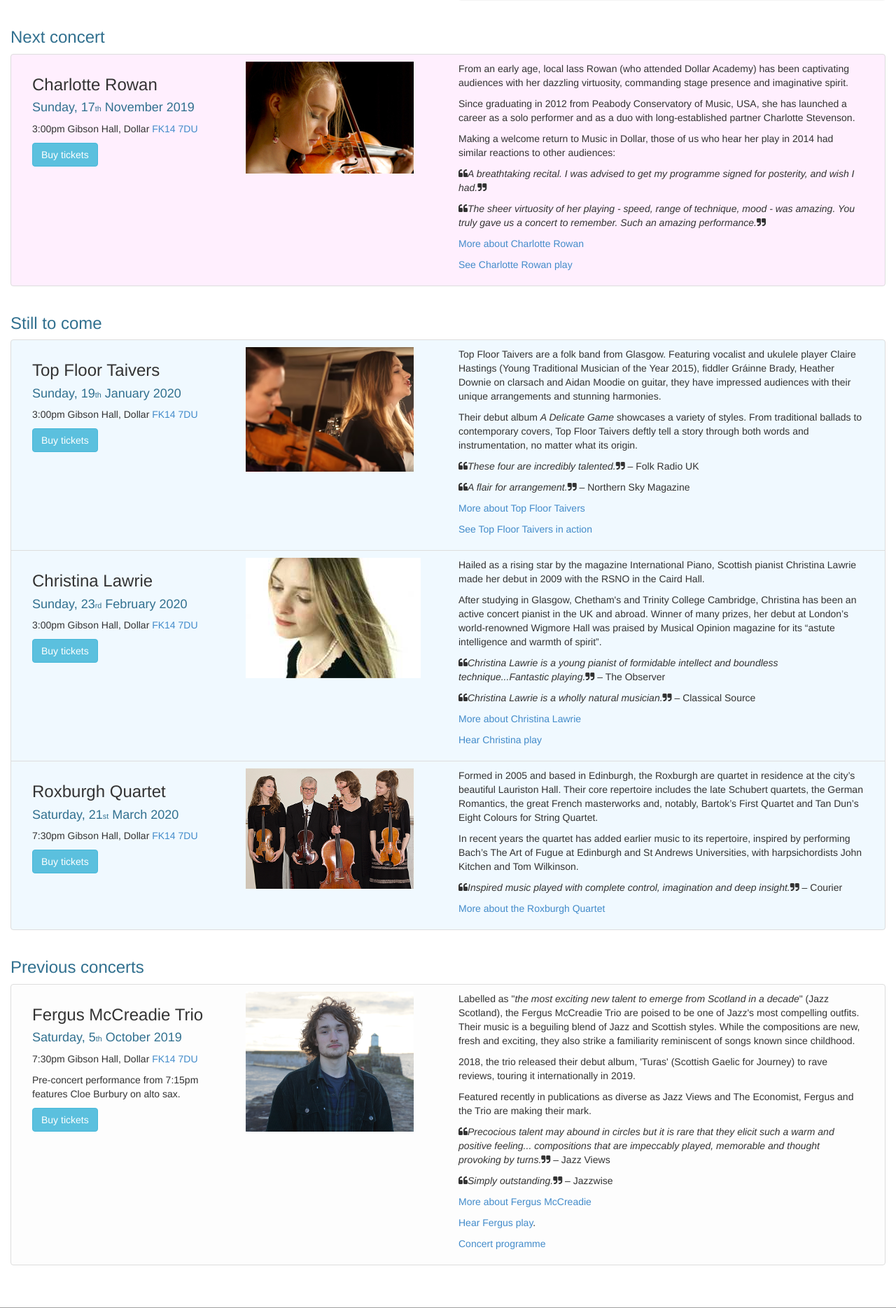
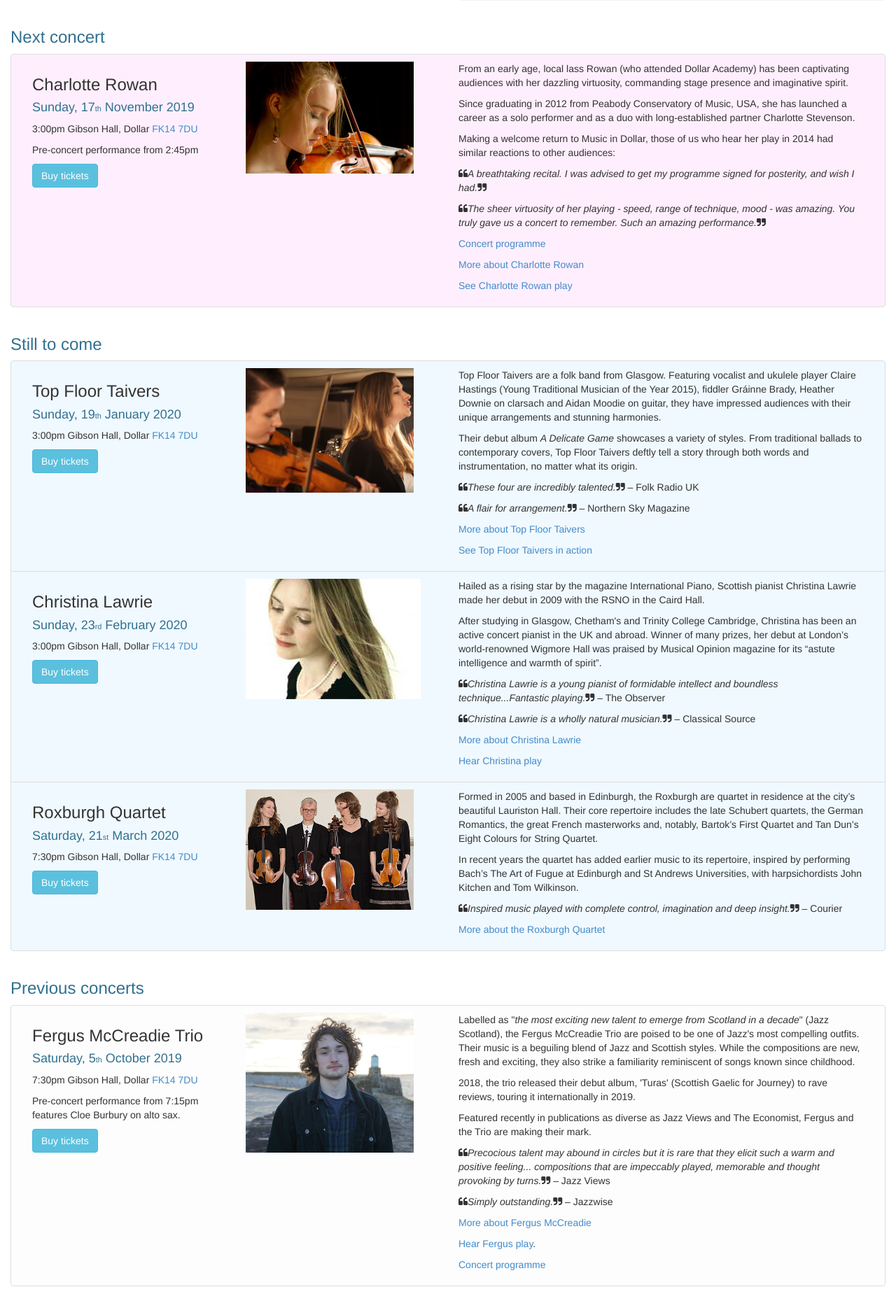
Before and after one commit to musicindollar/dmsweb, a PHP site: page / in a window 1280 px wide. Shown: the part 581-2450 px from the top of the page at 70% size. Run offline with PHP 8.4, Linux system fonts and the light colour scheme.

Commit message:
charlotte rowan programme

```diff
--- a/index.php
+++ b/index.php
@@ -98,7 +98,7 @@ htmlHead($title);
                         <p>3:00pm Gibson Hall, Dollar <a
                                     href="https://www.google.co.uk/maps/place/Dollar+Academy/@56.1652588,-3.6761852,17z/data=!3m1!4b1!4m5!3m4!1s0x48862aa7490a4397:0x8adbca915a555cda!8m2!3d56.1652588!4d-3.6739965">FK14
                                 7DU</a></p>
-                        <!--                        <p>Pre-concert performance from 7:15pm</p>-->
+                        <p>Pre-concert performance from 2:45pm</p>
                         <div id="buyticketcharlotterowan">
                             <a type="button" class="btn btn-info btn-blocks"
                                href="http://www.wegottickets.com/event/483890"
@@ -126,9 +126,9 @@ htmlHead($title);
                                 amazing
                                 performance.</i><span class="fa fa-quote-right"></span></p>
                         </p>
-                        <!--                        <a href="/season/1920/Programme-191117-CharlotteRowan.pdf"-->
-                        <!--                           target="_blank">Concert programme</a>-->
-                        <!--                        </p>-->
+                        <a href="/season/1920/Programme-191117-CharlotteRowan.pdf"
+                           target="_blank">Concert programme</a>
+                        </p>
                         <p>
                             <a href="http://www.charlotterowan.com"
                                target="_blank">More about Charlotte Rowan</a>
```
Also changed, not shown: 1 other file.
